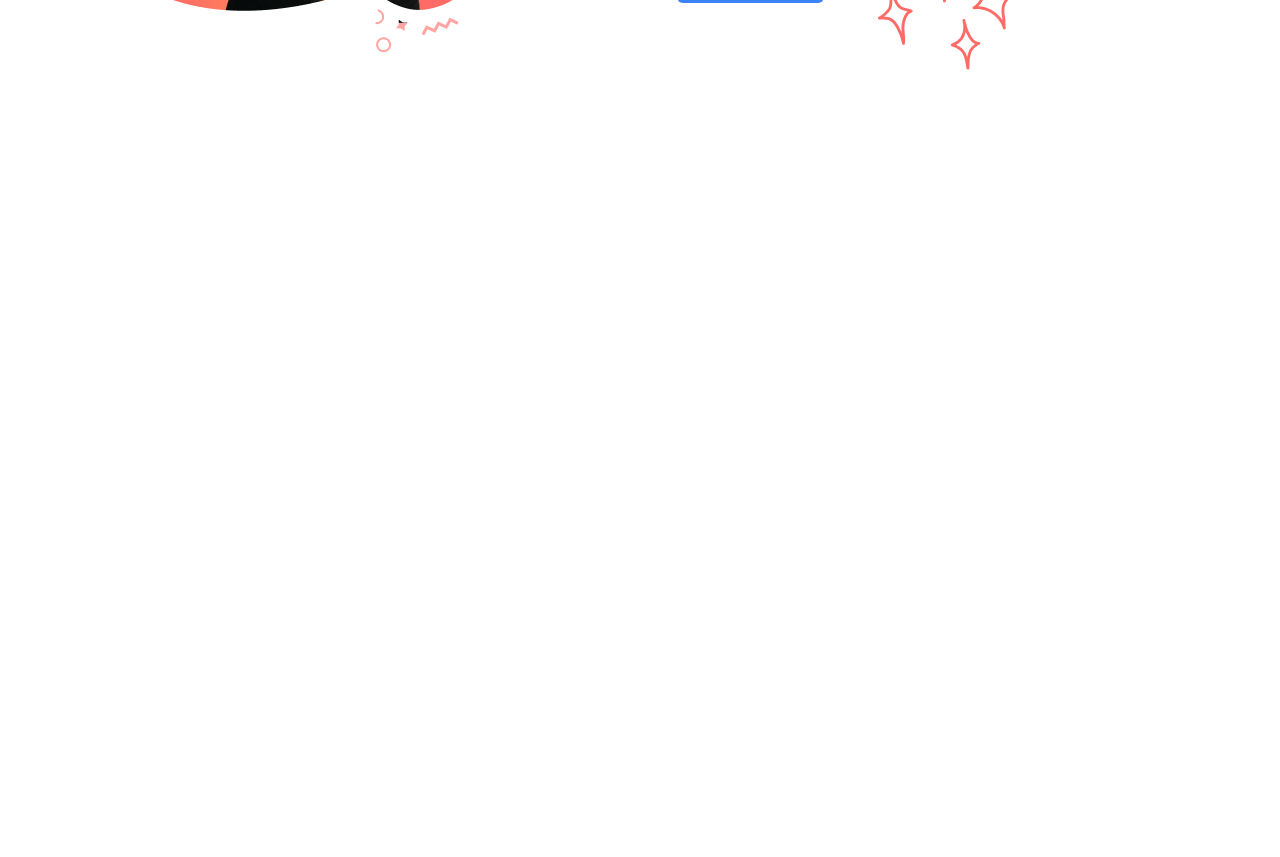
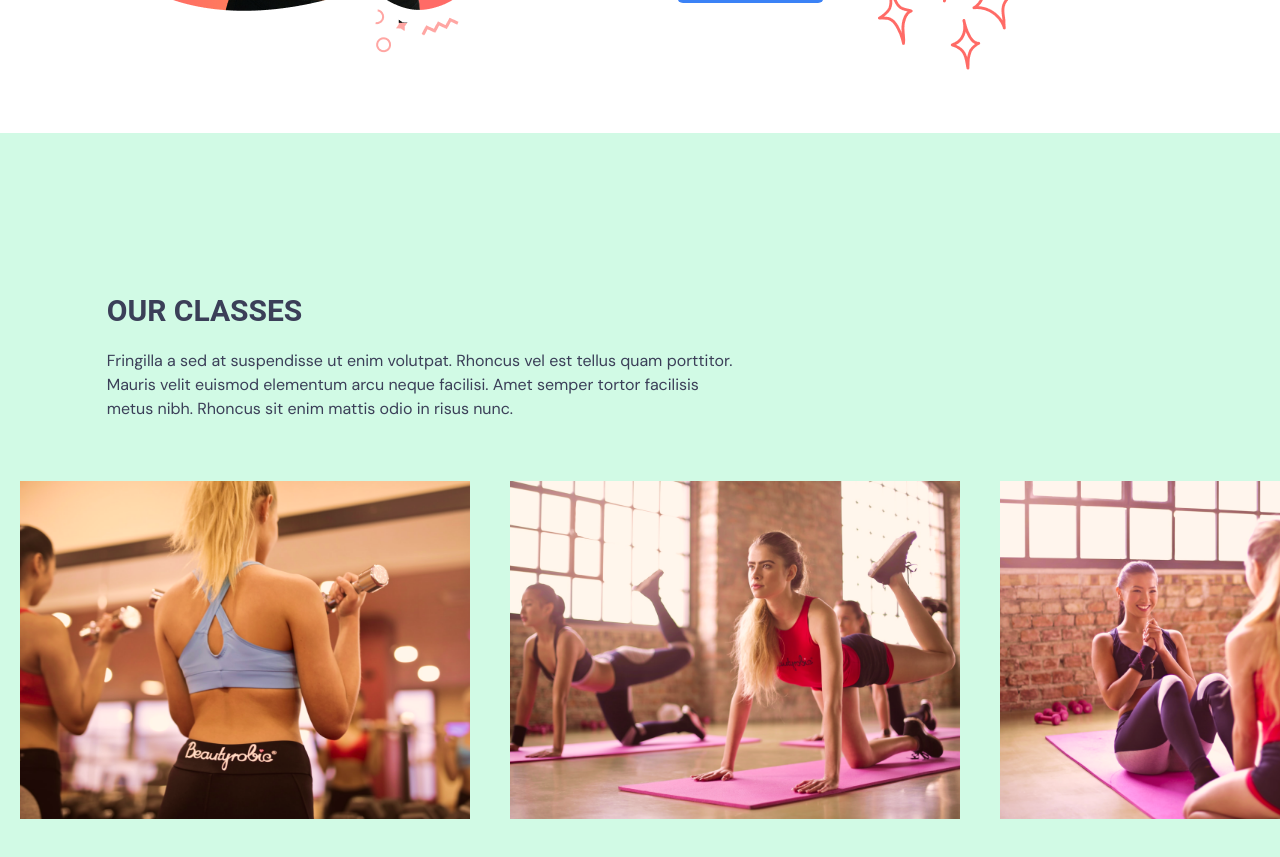
Before and after one commit to robel-codes/fitness-webapp, a React (Vite) app: page / in a window 1280 px wide. Shown: the part 2080-2937 px from the top of the page. Before the commit the page ends 2213 px from the top, so only its background shows below. Built offline with nearby package versions, Linux system fonts and the light colour scheme.

Commit message:
Added OurClasses component

```diff
--- a/src/App.tsx
+++ b/src/App.tsx
@@ -2,6 +2,7 @@
 import Navbar from "@/scenes/navbar";
 import Home from "@/scenes/home";
 import Benefits from "@/scenes/benefits";
+import OurClasses from "@/scenes/ourClasses";
 import { SelectedPage } from "@/shared/types";
 
 
@@ -39,6 +40,9 @@
       <Benefits
         setSelectedPage={setSelectedPage}
       />
+      <OurClasses
+        setSelectedPage={setSelectedPage}
+      />
     </div>
   )
 }
--- /dev/null
+++ b/src/scenes/ourClasses/Class.tsx
@@ -0,0 +1,24 @@
+type Props = {
+  name: string;
+  description?: string;
+  image: string;
+};
+
+const Class = ({ name, description, image }: Props) => {
+  const overlayStyles = `p-5 absolute z-30 flex
+  h-[380px] w-[450px] flex-col items-center justify-center
+  whitespace-normal bg-primary-500 text-center text-white
+  opacity-0 transition duration-500 hover:opacity-90`;
+
+  return (
+    <li className="relative mx-5 inline-block h-[380px] w-[450px]">
+      <div className={overlayStyles}>
+        <p className="text-2xl">{name}</p>
+        <p className="mt-5">{description}</p>
+      </div>
+      <img alt={`${image}`} src={image} />
+    </li>
+  );
+};
+
+export default Class;
--- /dev/null
+++ b/src/scenes/ourClasses/index.tsx
@@ -0,0 +1,95 @@
+import { SelectedPage, ClassType } from "@/shared/types";
+import image1 from "@/assets/image1.png";
+import image2 from "@/assets/image2.png";
+import image3 from "@/assets/image3.png";
+import image4 from "@/assets/image4.png";
+import image5 from "@/assets/image5.png";
+import image6 from "@/assets/image6.png";
+import { motion } from "framer-motion";
+import HText from "@/shared/HText";
+import Class from "./class";
+
+const classes: Array<ClassType> = [
+  {
+    name: "Weight Training Classes",
+    description:
+      "Lorem ipsum dolor sit amet, consectetur adipiscing elit, sed do eiusmod tempor incididunt ut labore et dolore magna aliqua. Ut enim ad minim veniam, quis nostrud exercitation ullamco laboris nisi ut aliquip ex ea commodo consequat.",
+    image: image1,
+  },
+  {
+    name: "Yoga Classes",
+    image: image2,
+  },
+  {
+    name: "Ab Core Classes",
+    description:
+      "Lorem ipsum dolor sit amet, consectetur adipiscing elit, sed do eiusmod tempor incididunt ut labore et dolore magna aliqua. Ut enim ad minim veniam, quis nostrud exercitation ullamco laboris nisi ut aliquip ex ea commodo consequat.",
+    image: image3,
+  },
+  {
+    name: "Adventure Classes",
+    description:
+      "Lorem ipsum dolor sit amet, consectetur adipiscing elit, sed do eiusmod tempor incididunt ut labore et dolore magna aliqua. Ut enim ad minim veniam, quis nostrud exercitation ullamco laboris nisi ut aliquip ex ea commodo consequat.",
+    image: image4,
+  },
+  {
+    name: "Fitness Classes",
+    image: image5,
+  },
+  {
+    name: "Training Classes",
+    description:
+      "Lorem ipsum dolor sit amet, consectetur adipiscing elit, sed do eiusmod tempor incididunt ut labore et dolore magna aliqua. Ut enim ad minim veniam, quis nostrud exercitation ullamco laboris nisi ut aliquip ex ea commodo consequat.",
+    image: image6,
+  },
+];
+
+type Props = {
+  setSelectedPage: (value: SelectedPage) => void;
+};
+
+const OurClasses = ({ setSelectedPage }: Props) => {
+  return (
+    <section id="ourclasses" className="w-full bg-primary-100 py-40">
+      <motion.div
+        onViewportEnter={() => setSelectedPage(SelectedPage.OurClasses)}
+      >
+        <motion.div
+          className="mx-auto w-5/6"
+          initial="hidden"
+          whileInView="visible"
+          viewport={{ once: true, amount: 0.5 }}
+          transition={{ duration: 0.5 }}
+          variants={{
+            hidden: { opacity: 0, x: -50 },
+            visible: { opacity: 1, x: 0 },
+          }}
+        >
+          <div className="md:w-3/5">
+            <HText>OUR CLASSES</HText>
+            <p className="py-5">
+              Fringilla a sed at suspendisse ut enim volutpat. Rhoncus vel est
+              tellus quam porttitor. Mauris velit euismod elementum arcu neque
+              facilisi. Amet semper tortor facilisis metus nibh. Rhoncus sit
+              enim mattis odio in risus nunc.
+            </p>
+          </div>
+        </motion.div>
+        <div className="mt-10 h-[353px] w-full overflow-x-auto overflow-y-hidden">
+          <ul className="w-[2800px] whitespace-nowrap">
+            {classes.map((item: ClassType, index) => (
+              <Class
+                key={`${item.name}-${index}`}
+                name={item.name}
+                description={item.description}
+                image={item.image}
+              />
+            ))}
+          </ul>
+        </div>
+      </motion.div>
+    </section>
+  );
+};
+
+export default OurClasses;
--- a/src/shared/types.ts
+++ b/src/shared/types.ts
@@ -12,3 +12,9 @@
   title: string;
   description: string;
 }
+
+export interface ClassType {
+  name: string;
+  description?: string;
+  image: string;
+}
```
